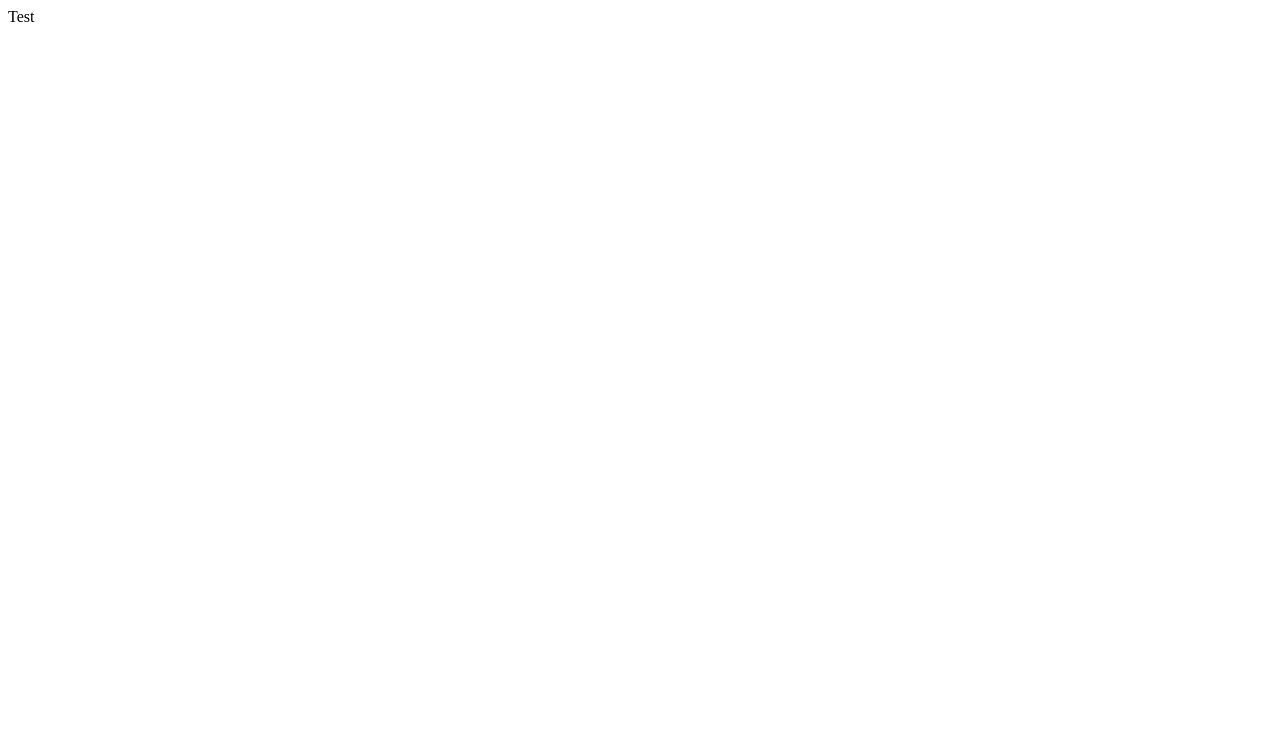
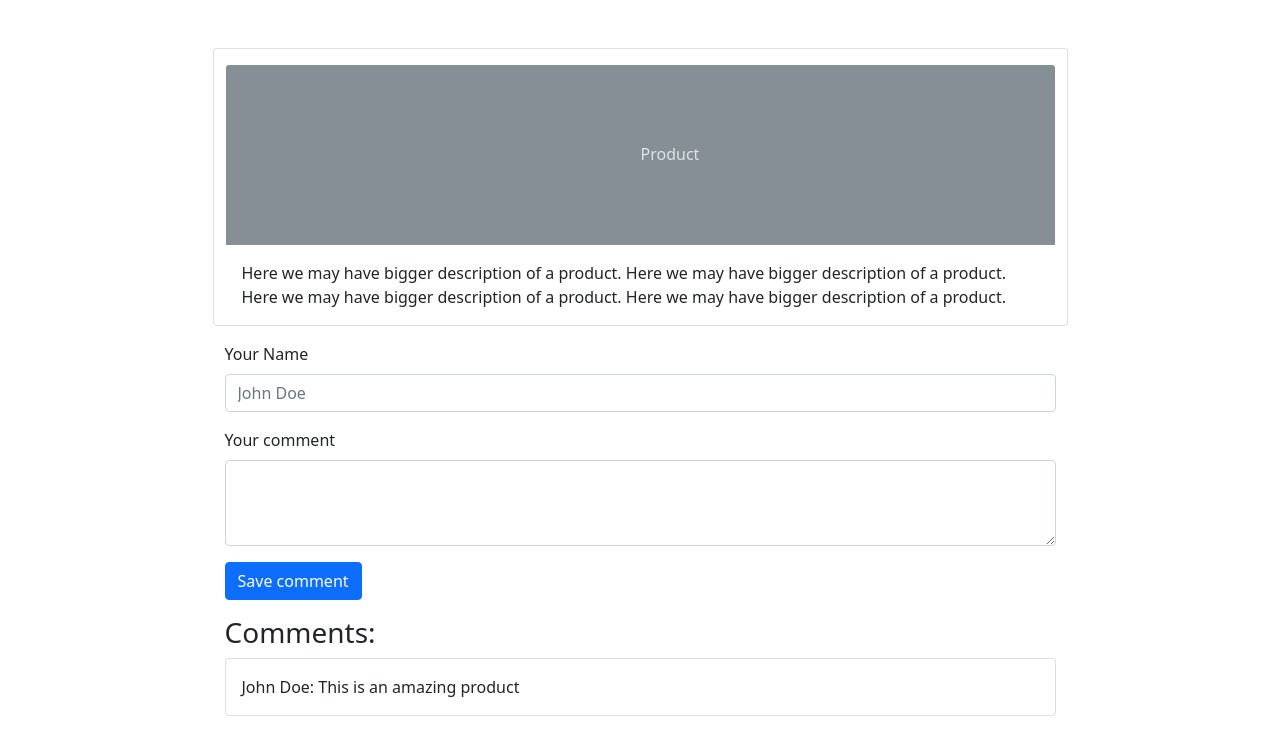
Before and after one commit to integraguy2001/fullstackpreview, a plain HTML site: page front-end/products.html in a window 1280 px wide. Drawn offline with nearby package versions, Linux system fonts and the light colour scheme.

Commit message:
another update on the products page.

```diff
--- a/front-end/products.html
+++ b/front-end/products.html
@@ -5,8 +5,57 @@
     <meta http-equiv="X-UA-Compatible" content="IE=edge">
     <meta name="viewport" content="width=device-width, initial-scale=1.0">
     <title>Product</title>
+
+    <link href="https://cdn.jsdelivr.net/npm/bootstrap@5.0.2/dist/css/bootstrap.min.css" rel="stylesheet" integrity="sha384-EVSTQN3/azprG1Anm3QDgpJLIm9Nao0Yz1ztcQTwFspd3yD65VohhpuuCOmLASjC" crossorigin="anonymous">
 </head>
 <body>
-    Test
+    <!--  Create a big card with product -->
+    <div class="container">
+        <div class="row mt-5">
+            <div class="card w-75 m-auto pt-3">
+                <svg class="bd-placeholder-img card-img-top" width="100%" height="180"
+                    xmlns="http://www.w3.org/2000/svg" role="img" aria-label="Placeholder: Image cap"
+                    preserveAspectRatio="xMidYMid slice" focusable="false">
+                    <title>Placeholder</title>
+                    <rect width="100%" height="100%" fill="#868e96"></rect><text x="50%" y="50%" fill="#dee2e6"
+                        dy=".3em">Product</text>
+                </svg>
+                <div class="card-body">
+                    <p class="card-text">Here we may have bigger description of a product. Here we may have bigger
+                        description of a product. Here we may have bigger description of a product. Here we may have
+                        bigger description of a product.</p>
+                </div>
+            </div>
+        </div>
+        <!--  Add a feedback form -->
+
+        <div class="row">
+            <div class="w-75 m-auto pt-3">
+                <div class="mb-3">
+                    <label for="name" class="form-label">Your Name</label>
+                    <input type="text" class="form-control" id="name" placeholder="John Doe">
+                </div>
+                <div class="mb-3">
+                    <label for="comment" class="form-label">Your comment</label>
+                    <textarea class="form-control" id="comment" rows="3"></textarea>
+                </div>
+                <button class="btn btn-primary">Save comment</button>
+            </div>
+        </div>
+
+        <!-- Add a section where we will see comments -->
+
+        <div class="row">
+            <div class="w-75 m-auto pt-3">
+                <h3>Comments:</h3>
+                <div class="card">
+                    <div class="card-body">
+                        John Doe: This is an amazing product
+                    </div>
+                </div>
+            </div>
+        </div>
+
+    <script src="https://cdn.jsdelivr.net/npm/bootstrap@5.0.2/dist/js/bootstrap.bundle.min.js" integrity="sha384-MrcW6ZMFYlzcLA8Nl+NtUVF0sA7MsXsP1UyJoMp4YLEuNSfAP+JcXn/tWtIaxVXM" crossorigin="anonymous"></script>
 </body>
 </html>
```
Also changed, not shown: Readme.md.
